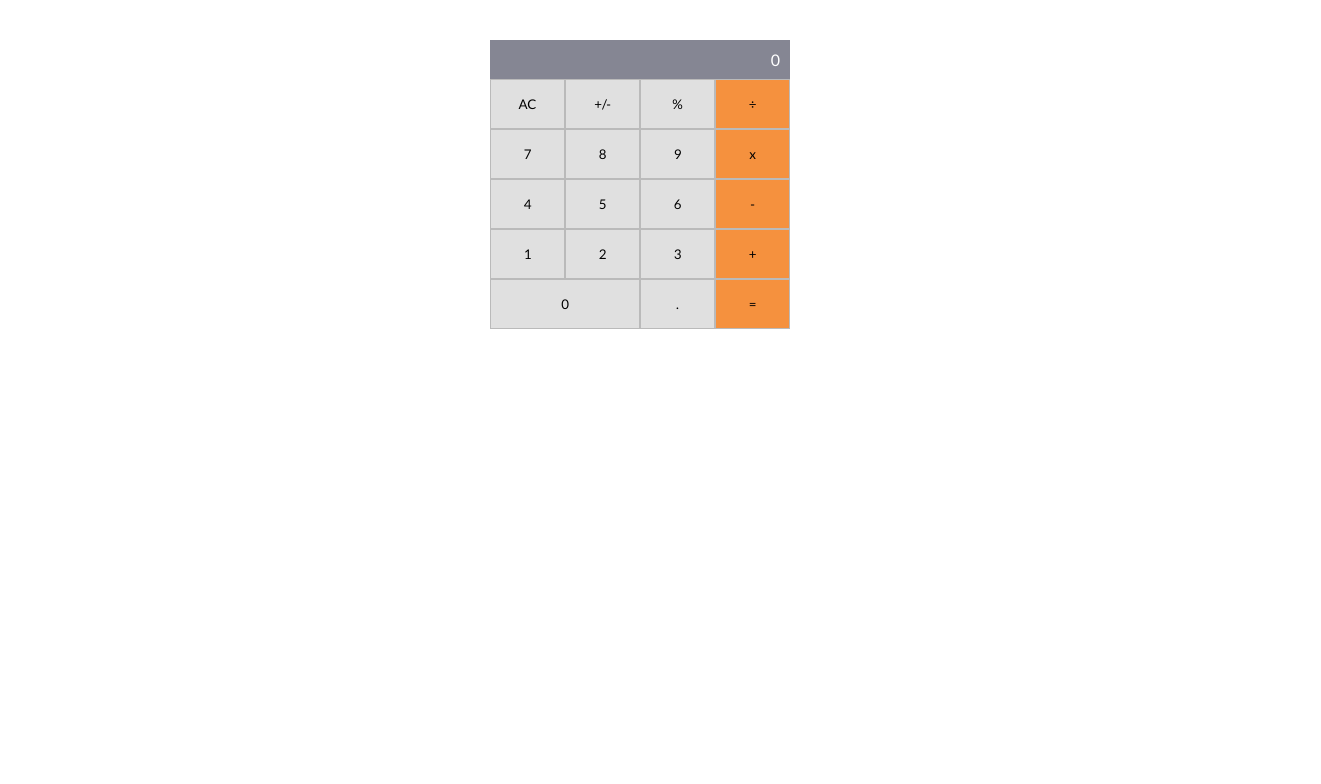
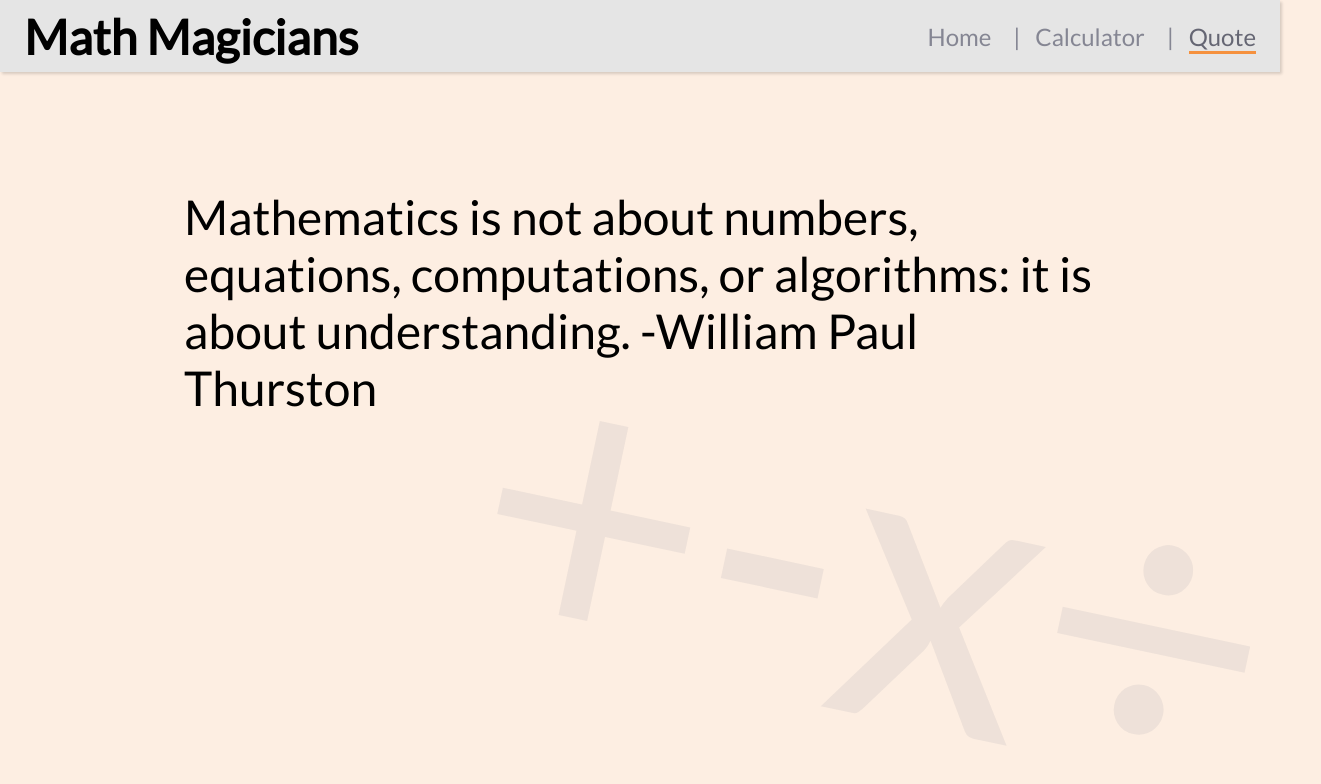
Before and after one commit to mperezbazan/math-magicians, a React (Create React App) app: page /quote in a window 1280 px wide. Shown: the top 784 px of the page, 1321 px wide, since content can reach past the window. Built offline with nearby package versions, Linux system fonts and the light colour scheme.

Commit message:
Add Home - Quote and Calculator page

```diff
--- a/package.json
+++ b/package.json
@@ -10,6 +10,7 @@
     "prop-types": "^15.8.1",
     "react": "^18.2.0",
     "react-dom": "^18.2.0",
+    "react-router-dom": "^6.4.4",
     "react-scripts": "5.0.1",
     "web-vitals": "^2.1.4"
   },
--- a/src/App.js
+++ b/src/App.js
@@ -1,5 +1,9 @@
 import React from 'react';
-import Calculator from './components/Calculator';
+import { Route, Routes } from 'react-router-dom';
+import Calculator from './pages/Calculator';
+import Navbar from './components/Navbar';
+import Home from './pages/Home';
+import Quote from './pages/Quote';
 import './Style.css';
 
 class App extends React.Component {
@@ -10,9 +14,14 @@ class App extends React.Component {
 
   render() {
     return (
-      <div className="App">
-        <Calculator />
-      </div>
+      <>
+        <Navbar />
+        <Routes>
+          <Route path="/" element={<Home />} />
+          <Route path="/calculator" element={<Calculator />} />
+          <Route path="/quote" element={<Quote />} />
+        </Routes>
+      </>
     );
   }
 }
--- a/src/Style.css
+++ b/src/Style.css
@@ -5,6 +5,102 @@
   margin: 0;
   padding: 0;
   font-family: 'Lato', sans-serif;
+}
+
+body {
+  background-color: #f5903e26;
+  height: 100vh;
+  position: relative;
+  z-index: 99;
+}
+
+body::before {
+  content: '+-x÷';
+  position: absolute;
+  bottom: 0;
+  right: 0;
+  z-index: 0;
+  color: #8586931f;
+  font-size: 400px;
+  transform: rotate(12deg);
+}
+
+.header-container {
+  background-color: #e5e5e5;
+  position: sticky;
+  top: 0;
+  left: 0;
+  right: 0;
+  height: 72px;
+  display: flex;
+  justify-content: space-between;
+  align-items: center;
+  padding-inline: 24px;
+  box-shadow: rgba(0, 0, 0, 0.15) 1.95px 1.95px 2.6px;
+}
+
+.logo-text {
+  font-size: 48px;
+  font-weight: 800;
+}
+
+.logo-text:hover {
+  cursor: pointer;
+  color: #f5913e;
+}
+
+.nav-links-container {
+  list-style: none;
+  display: flex;
+  gap: 12px;
+}
+
+.nav-link-item > a {
+  text-decoration: none;
+  color: #858693;
+  font-size: 24px;
+}
+
+.nav-link-item > a:hover {
+  color: #656673;
+  border-bottom: 3px solid #f5913e;
+}
+
+.nav-link-item > a.active {
+  color: #656673;
+  border-bottom: 3px solid #f5913e;
+}
+
+nav li + li::before {
+  content: " | ";
+  font-size: 24px;
+  color: #858693;
+  padding: 0 10px;
+}
+
+.home-container {
+  display: flex;
+  flex-direction: column;
+  gap: 24px;
+  padding: 48px 24px;
+}
+
+.page-title {
+  margin-bottom: 12px;
+}
+
+.calculator-main-container {
+  display: flex;
+  padding: 48px 24px;
+  gap: 48px;
+}
+
+.calculator-content {
+  margin: 0 auto;
+  padding: 48px;
+  width: 60%;
+  border: 3px solid #656673;
+  box-shadow: rgba(0, 0, 0, 0.25) 0 54px 55px, rgba(0, 0, 0, 0.12) 0 -12px 30px, rgba(0, 0, 0, 0.12) 0 4px 6px, rgba(0, 0, 0, 0.17) 0 12px 13px, rgba(0, 0, 0, 0.09) 0 -3px 5px;
 }
 
 .calculator-container {
@@ -50,3 +146,58 @@
 .dark-grey {
   background-color: #858693;
 }
+
+.quote-container {
+  display: flex;
+  padding: 56px;
+  width: 80%;
+  margin: 60px auto;
+  height: 100vh;
+}
+
+.quote-text {
+  font-size: 48px;
+}
+
+@media (width < 768px) {
+  body::before {
+    font-size: 150px;
+  }
+
+  .logo-text {
+    font-size: 16px;
+  }
+
+  .nav-link-item > a {
+    font-size: 16px;
+  }
+
+  nav li + li::before {
+    font-size: 0;
+    padding: 0 0;
+  }
+
+  .nav-links-container {
+    gap: 6px;
+  }
+
+  .calculator-main-container {
+    display: flex;
+    flex-direction: column;
+    padding: 12px;
+    gap: 12px;
+  }
+
+  .calculator-content {
+    width: 100%;
+    padding: 0;
+  }
+
+  .quote-container {
+    padding: 0;
+  }
+
+  .quote-text {
+    font-size: 24px;
+  }
+}
--- /dev/null
+++ b/src/components/CalculatorContainer.js
@@ -0,0 +1,16 @@
+import React from 'react';
+import Calculator from './Calculator';
+
+const CalculatorContainer = () => {
+  const title = "Let's do some math!";
+  return (
+    <div className="calculator-main-container">
+      <h1 className="calculator-title">{title}</h1>
+      <div className="calculator-content">
+        <Calculator />
+      </div>
+    </div>
+  );
+};
+
+export default CalculatorContainer;
--- /dev/null
+++ b/src/components/HomeContainer.js
@@ -0,0 +1,16 @@
+import React from 'react';
+
+const HomeContainer = () => {
+  const title = 'Welcome to our page!';
+  const firstParagraph = 'Lorem ipsum dolor sit amet, consectetur adipiscing elit. Praesent et nisi vitae augue sagittis rutrum nec at est. In augue mi, venenatis eget mi ultrices, varius iaculis enim. Ut posuere, leo in congue ullamcorper, nulla lacus commodo ligula, et faucibus mauris sem quis sapien. Etiam hendrerit justo mauris, quis egestas mi maximus vel. Aliquam in purus convallis, commodo est at, ullamcorper elit. Proin consectetur, dolor in tristique placerat, est quam posuere urna, dapibus placerat nulla ex eu urna. Donec eu fringilla odio. Donec consequat ut dui at mattis. Sed bibendum lobortis orci et efficitur. Maecenas in neque molestie nisl pellentesque sodales. Donec fringilla eget magna et cursus. Suspendisse eu lorem est. Vestibulum scelerisque varius vulputate. Class aptent taciti sociosqu ad litora torquent per conubia nostra, per inceptos himenaeos.l';
+  const secondParagraph = 'Sed non ipsum sapien. Pellentesque blandit sodales justo pretium tristique. Curabitur sagittis diam velit, at auctor augue euismod ut. Duis efficitur eu neque sit amet iaculis. Nulla sagittis auctor imperdiet. Vestibulum sit amet lorem imperdiet, consequat nisl in, vehicula ante. Morbi eget luctus est. Aenean facilisis nunc vel sem volutpat maximus. Morbi vel maximus nunc. Orci varius natoque penatibus et magnis dis parturient montes, nascetur ridiculus mus. Mauris ut ullamcorper nisi, consectetur mattis urna. Quisque arcu leo, condimentum non tincidunt et, sollicitudin et augue.';
+  return (
+    <div className="home-container">
+      <h1 className="page-title">{title}</h1>
+      <p className="home-text">{firstParagraph}</p>
+      <p className="home-text">{secondParagraph}</p>
+    </div>
+  );
+};
+
+export default HomeContainer;
--- /dev/null
+++ b/src/components/Navbar.js
@@ -0,0 +1,19 @@
+import React from 'react';
+import { NavLink } from 'react-router-dom';
+
+const Navbar = () => (
+  <header className="header-container">
+    <div className="logo-container">
+      <p className="logo-text">Math Magicians</p>
+    </div>
+    <nav className="nav-container">
+      <ul className="nav-links-container">
+        <li className="nav-link-item"><NavLink to="/">Home</NavLink></li>
+        <li className="nav-link-item"><NavLink to="/calculator">Calculator</NavLink></li>
+        <li className="nav-link-item"><NavLink to="/quote">Quote</NavLink></li>
+      </ul>
+    </nav>
+  </header>
+);
+
+export default Navbar;
--- /dev/null
+++ b/src/components/QuoteContainer.js
@@ -0,0 +1,20 @@
+import React from 'react';
+
+const QuoteContainer = () => {
+  const data = {
+    title: 'Mathematics is not about numbers, equations, computations, or algorithms: it is about understanding.',
+    author: 'William Paul Thurston',
+  };
+  return (
+    <div className="quote-container">
+      <p className="quote-text">
+        {`${data.title} -`}
+        <span className="quote-author">
+          {data.author}
+        </span>
+      </p>
+    </div>
+  );
+};
+
+export default QuoteContainer;
--- a/src/index.js
+++ b/src/index.js
@@ -1,10 +1,13 @@
 import React from 'react';
 import ReactDOM from 'react-dom/client';
+import { BrowserRouter as Router } from 'react-router-dom';
 import App from './App';
 
 const root = ReactDOM.createRoot(document.getElementById('root'));
 root.render(
   <React.StrictMode>
-    <App />
+    <Router>
+      <App />
+    </Router>
   </React.StrictMode>,
 );
--- /dev/null
+++ b/src/pages/Calculator.js
@@ -0,0 +1,8 @@
+import React from 'react';
+import CalculatorContainer from '../components/CalculatorContainer';
+
+const Calculator = () => (
+  <CalculatorContainer />
+);
+
+export default Calculator;
--- /dev/null
+++ b/src/pages/Home.js
@@ -0,0 +1,8 @@
+import React from 'react';
+import HomeContainer from '../components/HomeContainer';
+
+const Home = () => (
+  <HomeContainer />
+);
+
+export default Home;
--- /dev/null
+++ b/src/pages/Quote.js
@@ -0,0 +1,8 @@
+import React from 'react';
+import QuoteContainer from '../components/QuoteContainer';
+
+const Quote = () => (
+  <QuoteContainer />
+);
+
+export default Quote;
```
Also changed, not shown: 1 other file (tests, documents, lock files or other folders).
